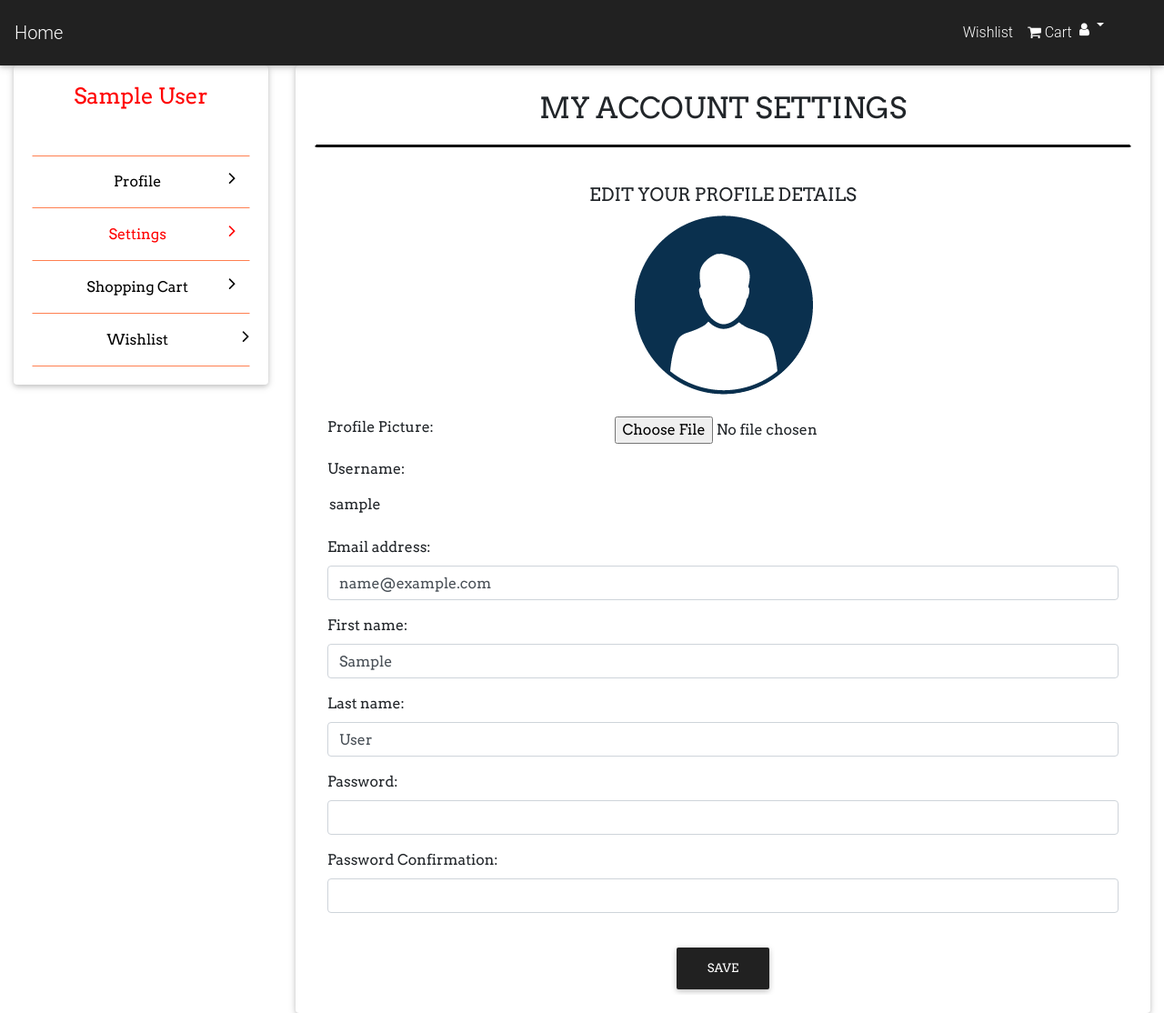
After one commit to aldrichmangune/CS157A-Team25, a Django app: page /settings/ in a window 1280 px wide. The commit adds this page. Shown: the whole page at 91% size. Run offline with Django 3.2, Linux system fonts and the light colour scheme; the visitor is signed in with stand-in values (Sample User, id 1); some libraries are stand-ins or nearby versions.

Commit message:
Added homepage, profile page, and account settings page letting user modify their personal information

```diff
--- a/project/main/forms.py
+++ b/project/main/forms.py
@@ -7,3 +7,22 @@ class AccountCreationForm(UserCreationForm):
     class Meta:
         model = Account
         fields = ('username', 'email', 'first_name', 'last_name')
+
+
+class AccountChangeForm(forms.ModelForm):
+
+    password_confirm = forms.CharField(required=True, label='Password Confirmation', widget=forms.PasswordInput(attrs={'class' : 'form-control'}));
+
+    def clean_password_confirm(self):
+        if self.cleaned_data['password'] != self.data['password_confirm']:
+            self.add_error('password_confirm', "Password confirmation field doesn't match password field!")
+        return self.cleaned_data['password']
+    class Meta:
+        model = Account
+        fields = ('Profile_Picture','email', 'first_name', 'last_name', 'password',)
+        widgets = {
+            'email': forms.EmailInput(attrs={'class' : 'form-control'}),
+            'first_name': forms.TextInput(attrs={'class' : 'form-control'}),
+            'last_name': forms.TextInput(attrs={'class' : 'form-control'}),
+            'password': forms.PasswordInput(attrs={'class' : 'form-control'}),
+        }
--- a/project/main/urls.py
+++ b/project/main/urls.py
@@ -8,9 +8,10 @@ from . import views
 
 urlpatterns = [
     path('', views.home, name = 'home'),
-
+    url(r'^homepage/$', views.homepage, name='homepage'),
     url(r'^logout/$', views.logout, name = 'logout'),
     url(r'^login/$', views.login, name='login'),
     url(r'^register/$', views.register, name='register'),
-
+    url(r'^myprofile/$', views.my_profile, name='myprofile'),
+    url(r'^settings/$', views.settings, name='settings'),
 ] + static(settings.MEDIA_URL, document_root=settings.MEDIA_ROOT)
--- a/project/main/views.py
+++ b/project/main/views.py
@@ -11,6 +11,11 @@ from .models import Account, Textbook, Listing
 def home(request):
     return HttpResponseRedirect(reverse('login'))
 
+@login_required
+def homepage(request):
+    listings = Listing.objects.all();
+    return render(request, 'Homepage.html',context={'listings':listings})
+
 def login(request):
     if(request.user.is_authenticated):
         return HttpResponseRedirect(reverse('homepage'))
@@ -23,7 +28,7 @@ def login(request):
         user = authenticate(username=username, password=password)
         if user:
             auth_login(request, user);
-            return HttpResponse("HELLO")
+            return HttpResponseRedirect(reverse('homepage'))
         else:
             pass
     return render(request, 'Login.html');
@@ -45,8 +50,46 @@ def register(request):
             else:
                 user = form.save()
                 auth_login(request, user);
-                return HttpResponseRedirect("HELLO")
+                return HttpResponseRedirect(reverse('homepage'))
         else:
             print("NOT VALID FORM")
 
     return render(request, 'Register.html',context={'form':form});
+
+
+@login_required
+def my_profile(request):
+    return render(request, 'Profile.html');
+
+@login_required
+def settings(request):
+    data = {'email': request.user.email, 'first_name': request.user.first_name, 'last_name': request.user.last_name,}
+    form = forms.AccountChangeForm(initial=data)
+    if request.method == 'POST':
+        form = forms.AccountChangeForm(request.POST)
+        if(form.is_valid()):
+            modified_data = {};
+            if request.user.check_password(request.POST.get('password')):
+                pass;
+            else:
+                request.user.set_password(request.POST.get('password'))
+                user = request.user.save();
+                auth_login(request, user);
+            if request.FILES.get('Profile_Picture') is not None:
+                request.user.Profile_Picture = request.FILES.get('Profile_Picture');
+            if request.user.email != request.POST.get('email') and request.POST.get('email') != '':
+                request.user.email = request.POST.get('email')
+            if request.user.first_name != request.POST.get('first_name') and request.POST.get('first_name') != '':
+                request.user.first_name = request.POST.get('first_name')
+            if request.user.last_name != request.POST.get('last_name') and request.POST.get('last_name') != '':
+                request.user.last_name = request.POST.get('last_name')
+
+            modified_data['email'] = request.POST.get('email')
+            modified_data['first_name'] = request.POST.get('first_name')
+            modified_data['last_name'] = request.POST.get('last_name')
+            request.user.save()
+            new_form = forms.AccountChangeForm(initial=modified_data)
+            return render(request, 'Settings.html', context={'form': new_form})
+        else:
+            print(form.errors)
+    return render(request, 'Settings.html',context={'form':form});
--- a/project/project/settings.py
+++ b/project/project/settings.py
@@ -65,6 +65,7 @@ TEMPLATES = [
             'context_processors': [
                 'django.template.context_processors.debug',
                 'django.template.context_processors.request',
+                'django.template.context_processors.media',
                 'django.contrib.auth.context_processors.auth',
                 'django.contrib.messages.context_processors.messages',
             ],
@@ -133,4 +134,4 @@ MEDIA_ROOT = MEDIA_DIR
 MEDIA_URL = os.path.join(BASE_DIR, 'media/');
 
 SESSION_ENGINE = 'django.contrib.sessions.backends.cache'
-LOGIN_URL = '/User/login'
+LOGIN_URL = '/main/login'
--- /dev/null
+++ b/project/templates/Base-Homepage.html
@@ -0,0 +1,56 @@
+{% extends 'base.html'%}
+
+{% block content %}
+
+{% if user.is_authenticated %}
+<!--Navbar -->
+<nav class="mb-1 navbar fixed-top navbar-expand-lg navbar-dark bg-dark scrolling-navbar">
+  <a class="navbar-brand mr-auto" href="{% url 'homepage' %}">Home</a>
+  <br>
+  <br>
+  <button class="navbar-toggler" type="button" data-toggle="collapse" data-target="#HomepageNavbar"
+    aria-controls="HomepageNavbar" aria-expanded="false" aria-label="Toggle navigation">
+    <span class="navbar-toggler-icon"></span>
+  </button>
+
+  <div class="collapse navbar-collapse" id="HomepageNavbar">
+    <ul class="navbar-nav ml-auto" style = "margin-right: 50px;">
+      <li class="nav-item">
+        <a class="nav-link" href="#">Wishlist</a>
+      </li>
+      <li class="nav-item">
+        <a class="nav-link" href="#"><i class="fa fa-shopping-cart"></i>
+            <span class="clearfix d-none d-sm-inline-block"> Cart </span></a>
+      </li>
+      <ul class="navbar-nav nav-flex-icons">
+        <li class="nav-item dropdown avatar">
+          <a class="nav-link dropdown-toggle p-0" id ="profilepic-dropdown" data-toggle="dropdown" href="#"
+            aria-haspopup="true" aria-expanded="false">
+            {% if request.user.Profile_Picture %}
+            <img src="{{ request.user.Profile_Picture.url }}" class="rounded-circle z-depth-0"
+              alt="avatar image" height="35">
+            {% else %}
+            <i class="fa fa-user" style="vertical-align: bottom;"></i>
+            {% endif %}
+          </a>
+          <div class="dropdown-menu dropdown-default" aria-labelledby="profilepic-dropdown">
+            <a href="{% url 'myprofile' %}" class="dropdown-item">Profile</a>
+            <a href="#" class="dropdown-item">My Listings</a>
+            <a href="{% url 'settings' %}" class="dropdown-item">Settings</a>
+            <a href="#" class="dropdown-item">My Orders</a>
+            <a href="{% url 'logout' %}" class="dropdown-item">Logout</a>
+          </div>
+        </li>
+      </ul>
+    </ul>
+  </div>
+</nav>
+<!--/.Navbar -->
+<br>
+<br>
+<br>
+
+{% endif %}
+
+{% block body %} {% endblock %}
+{% endblock %}
--- a/project/templates/Login.html
+++ b/project/templates/Login.html
@@ -1,5 +1,4 @@
 {% extends 'base.html' %}
-
 
 {% block content %}
 
--- /dev/null
+++ b/project/templates/Settings.html
@@ -0,0 +1,99 @@
+{% extends 'Base-Homepage.html' %}
+
+{% block body %}
+<div class="Arvo" style="display:flex;">
+  <div class="container" style="flex: 0 0 15%;">
+
+    <!-- Card -->
+    <div class="card card-cascade wider reverse">
+
+      <!-- Card content -->
+    <div class="card-body card-body-cascade text-center">
+
+    <h4 id="settings-card" class="card-title">{{request.user.first_name}} {{request.user.last_name}}</h4>
+
+    <div class="container card-slot-top-border">
+      <a href="{% url 'myprofile' %}" style="color: black;">Profile<i class="fa fa-angle-right float-right fa-lg"></i></a>
+    </div>
+
+    <div class="container card-slot-no-top-border">
+      <a href="#" style="color:red;">Settings<i class="fa fa-angle-right float-right fa-lg"></i></a>
+    </div>
+
+    <div class="container card-slot-no-top-border">
+      <a href="#" style="color: black;">Shopping Cart <i class="fa fa-angle-right float-right fa-lg"></i></a>
+    </div>
+
+    <div class="containe card-slot-no-top-border">
+      <a href="#" style="color: black;">Wishlist<i class="fa fa-angle-right float-right fa-lg"></i></a>
+    </div>
+
+    <!-- End card content -->
+    </div>
+    <!-- End Card -->
+    </div>
+  </div>
+  <div class="container" style="flex: 1;">
+
+    <!-- Card -->
+    <div class="card card-cascade wider reverse">
+
+    <!-- Card content -->
+    <div class="card-body card-body-cascade text-center">
+
+    <div class="rounded-right rounded-left" style="margin-bottom: 40px;
+        border-width: 3px; border-color: transparent transparent black transparent; border-style: solid;
+        font-size: 2rem; flex: 0 0 65%;">
+    <p>MY ACCOUNT SETTINGS</p>
+    </div>
+    <div class="container float-left">
+
+      <h5>EDIT YOUR PROFILE DETAILS</h5>
+      <form name="userchangeform" enctype='multipart/form-data' action="{% url 'settings' %}" method="post">
+        <div class="form-group">
+          {% csrf_token %}
+          <div class="form-group">
+            <div class="container" style="width: 50%;">
+            {% if request.user.Profile_Picture %}
+            <img class = "img-fluid rounded-circle" src="{{ request.user.Profile_Picture.url }}" alt="Not found">
+            {% else %}
+            <img class = "img-fluid rounded-circle" src="{{ MEDIA_URL}}default.jpg" alt="Not found">
+            {% endif %}
+            </div>
+            <br>
+            <label class="float-left" for="Profile_Picture">Profile Picture: </label>
+            {{ form.Profile_Picture }}
+          </div>
+          <div class="form-row">
+            <div class="form-group col-md-12">
+              <label class = "float-left" for="username">Username: </label>
+              <input readonly class="form-control-plaintext disabled" type="text" name="username" value="{{ request.user.username }}">
+            </div>
+            {% for field in form %}
+             {% if field.name != 'Profile_Picture' %}
+            <div class="form-group col-md-12">
+              <label class="float-left" for="{{ field.name }}">{{ field.label }}: </label>
+                {{ field }}
+              {{ field.error }}
+            </div>
+            {% endif %}
+            {% endfor %}
+          </div>
+          {{ form.errors }}
+          {% for message in messages %}
+            {{ messages }}
+          {% endfor %}
+        </div>
+        <input class="btn btn-dark" type="submit" name="save-button" value="Save">
+      </form>
+
+    </div>
+
+    <!-- End card content -->
+    </div>
+    <!-- End Card -->
+    </div>
+
+  </div>
+</div>
+{% endblock %}
```
Also changed, not shown: project/templates/Homepage.html (added, +91 -0 lines), project/templates/Profile.html (added, +69 -0 lines), project/media/people.png (added).
